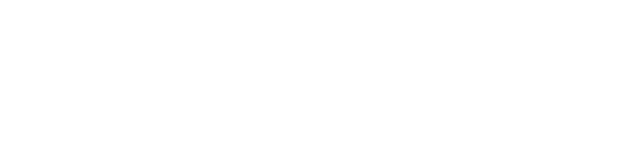
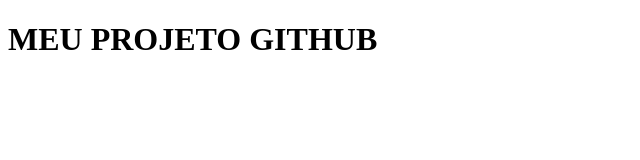
Before and after one commit to ThainaFontanezi/projetogit-aula9, a plain HTML site: page index.html in a window 1280 px wide. Shown: the whole page, without its empty margins (0-640 px from the left). Drawn offline with Linux system fonts and the light colour scheme.

Commit message:
criação do titulo no index.html

```diff
--- a/index.html
+++ b/index.html
@@ -6,6 +6,6 @@
     <title>Document</title>
 </head>
 <body>
-
+    <h1>MEU PROJETO GITHUB</h1>
 </body>
 </html>
```
